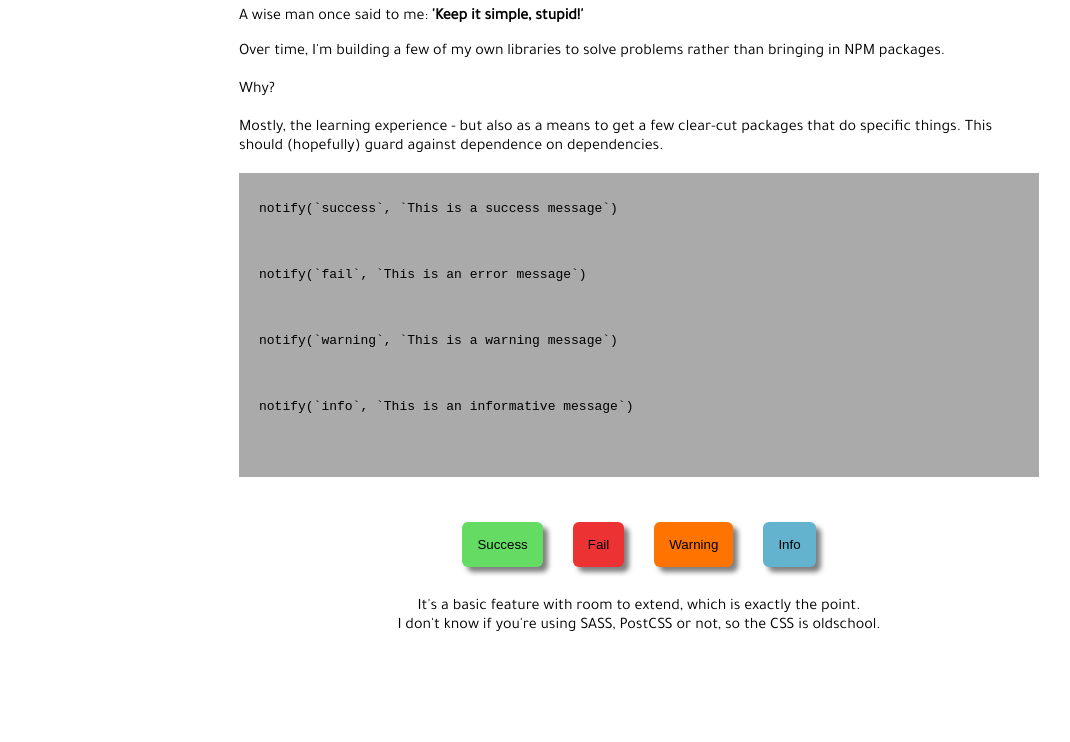
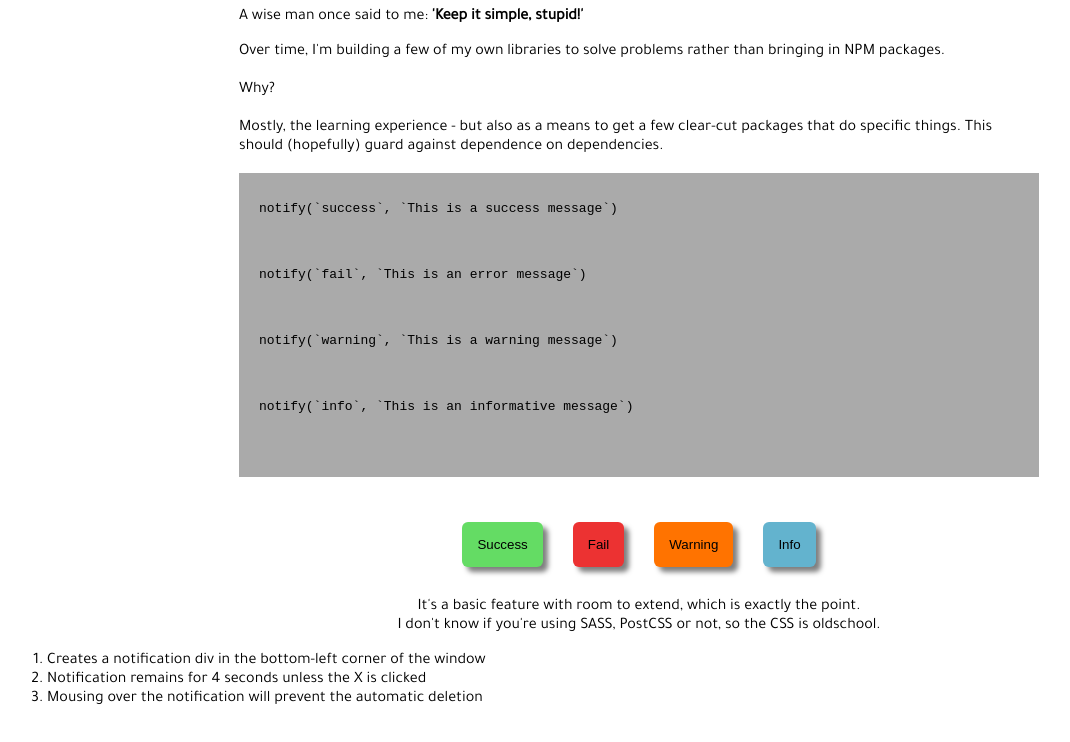
Before and after one commit to MichaelHayward/notify, a plain HTML site: page index.html in a window 1280 px wide. Shown: the whole page, without its empty margins (1-1071 px from the left). Drawn offline with Linux system fonts and the light colour scheme.

Commit message:
Add files via upload

```diff
--- a/index.html
+++ b/index.html
@@ -2,7 +2,7 @@
 <html lang="en" dir="ltr">
   <head>
     <meta charset="utf-8">
-    <title></title>
+    <title>Notify</title>
     <link rel="stylesheet" href="notify.css">
     <link href="https://fonts.googleapis.com/css?family=Tajawal" rel="stylesheet">
     <link href="https://stackpath.bootstrapcdn.com/font-awesome/4.7.0/css/font-awesome.min.css" rel="stylesheet" integrity="sha384-wvfXpqpZZVQGK6TAh5PVlGOfQNHSoD2xbE+QkPxCAFlNEevoEH3Sl0sibVcOQVnN" crossorigin="anonymous">
@@ -56,6 +56,13 @@
       It's a basic feature with room to extend, which is exactly the point. <br>
       I don't know if you're using SASS, PostCSS or not, so the CSS is oldschool.
     </p>
+
+    <ol>
+      <li>Creates a notification div in the bottom-left corner of the window</li>
+      <li>Notification remains for 4 seconds unless the X is clicked</li>
+      <li>Mousing over the notification will prevent the automatic deletion</li>
+    </ol>
+
     <script type="text/javascript" src="notify.js"></script>
     <style media="screen">
       /* This is all embedded styling as this isn't the part we're showcasing.
```
